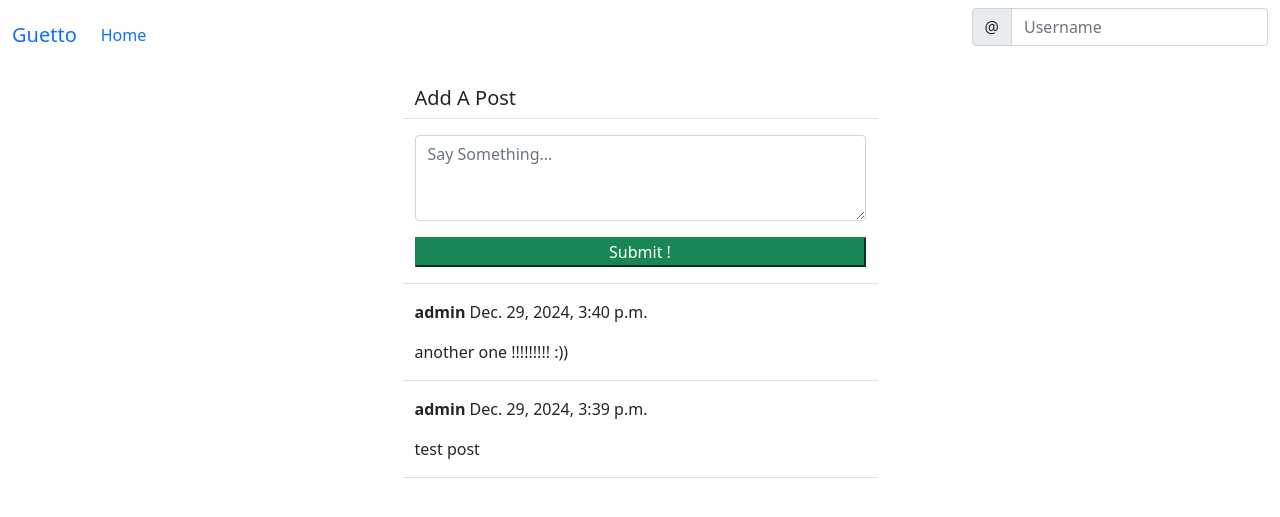
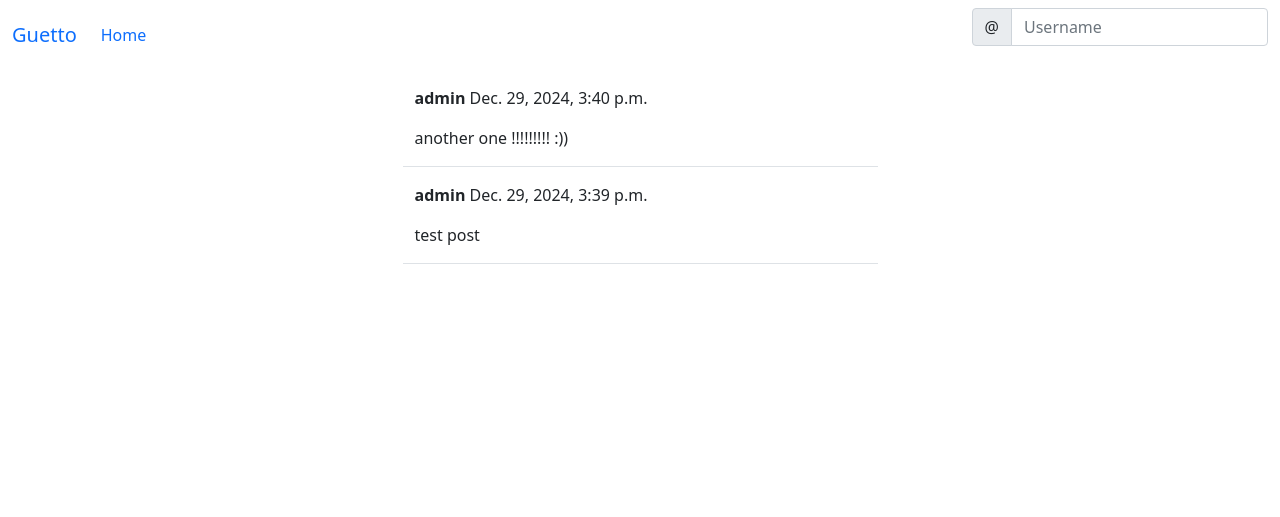
Before and after one commit to Elimen210/Social-Network-CTRI-Project, a Django app: page /social/ in a window 1280 px wide. Shown: the top 517 px of the page. Run offline with Django 3.2, Linux system fonts and the light colour scheme; data comes from the database, SQL or seed files in the repository; some libraries are stand-ins or nearby versions.

Commit message:
Added another branch for the full social network option, came back to an information app

```diff
--- a/Guetto/social/templates/social/post_list.html
+++ b/Guetto/social/templates/social/post_list.html
@@ -3,24 +3,6 @@
 
 {% block content %}
 <div class="container">
-    <div class="row justify-content-center mt-3">
-        <div class="col-md-5 col-sm-12 border-bottom">
-            <h5>Add A Post</h5>
-        </div>
-    </div>
-
-    <div class="row justify-content-center mt-3">
-        <div class="col-md-5 col-sm-12 border-bottom">
-            <form method="post">
-                {% csrf_token %}
-                {{ form | crispy }}
-                <div class="d-grid gap-2">
-                    <button class="btnb btn-success mt-3">Submit !</button>
-                </div>
-            </form>
-        </div>
-    </div>
-
     {% for post in post_list %}
     <div class="row justify-content-center mt-3">
         <div class="col-md-5 col-sm-12 border-bottom">
```
